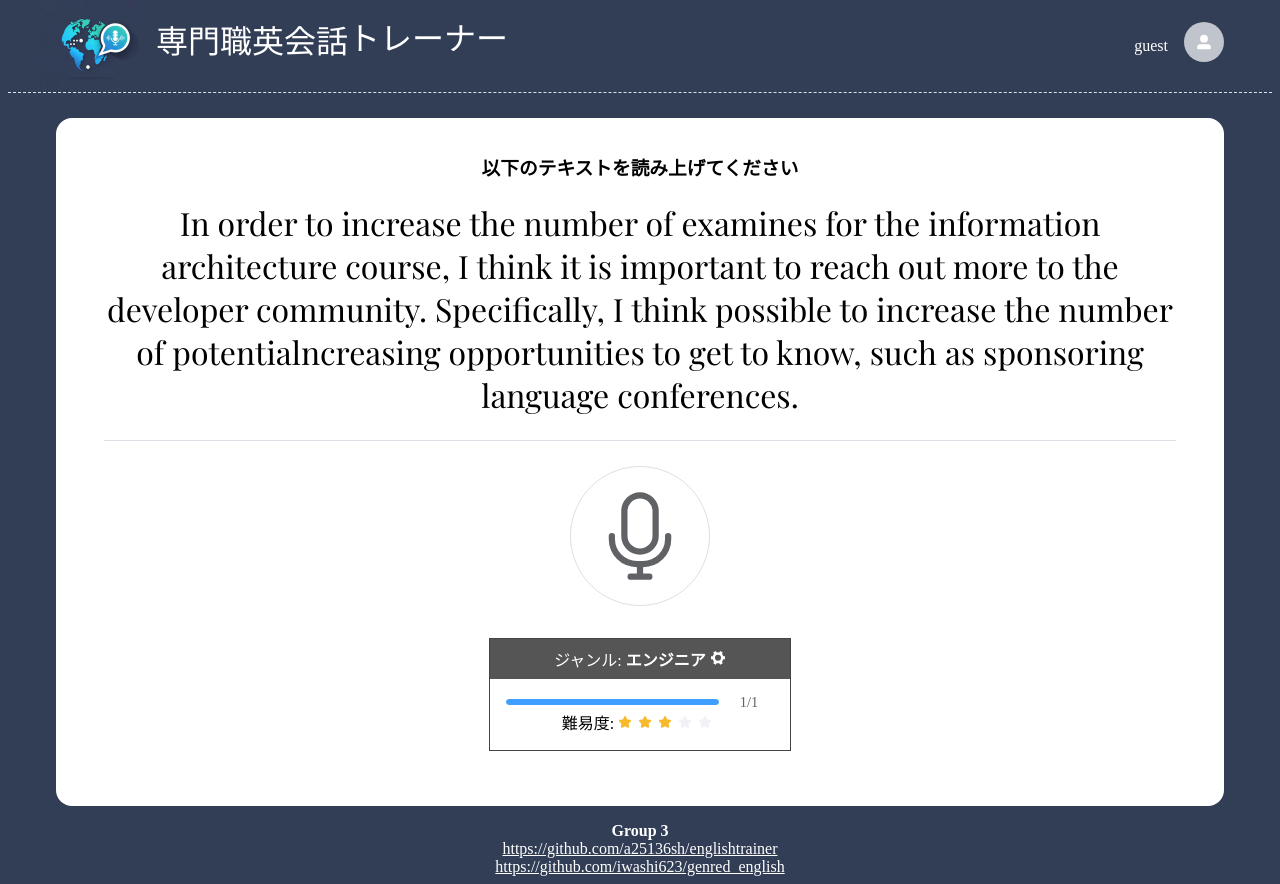
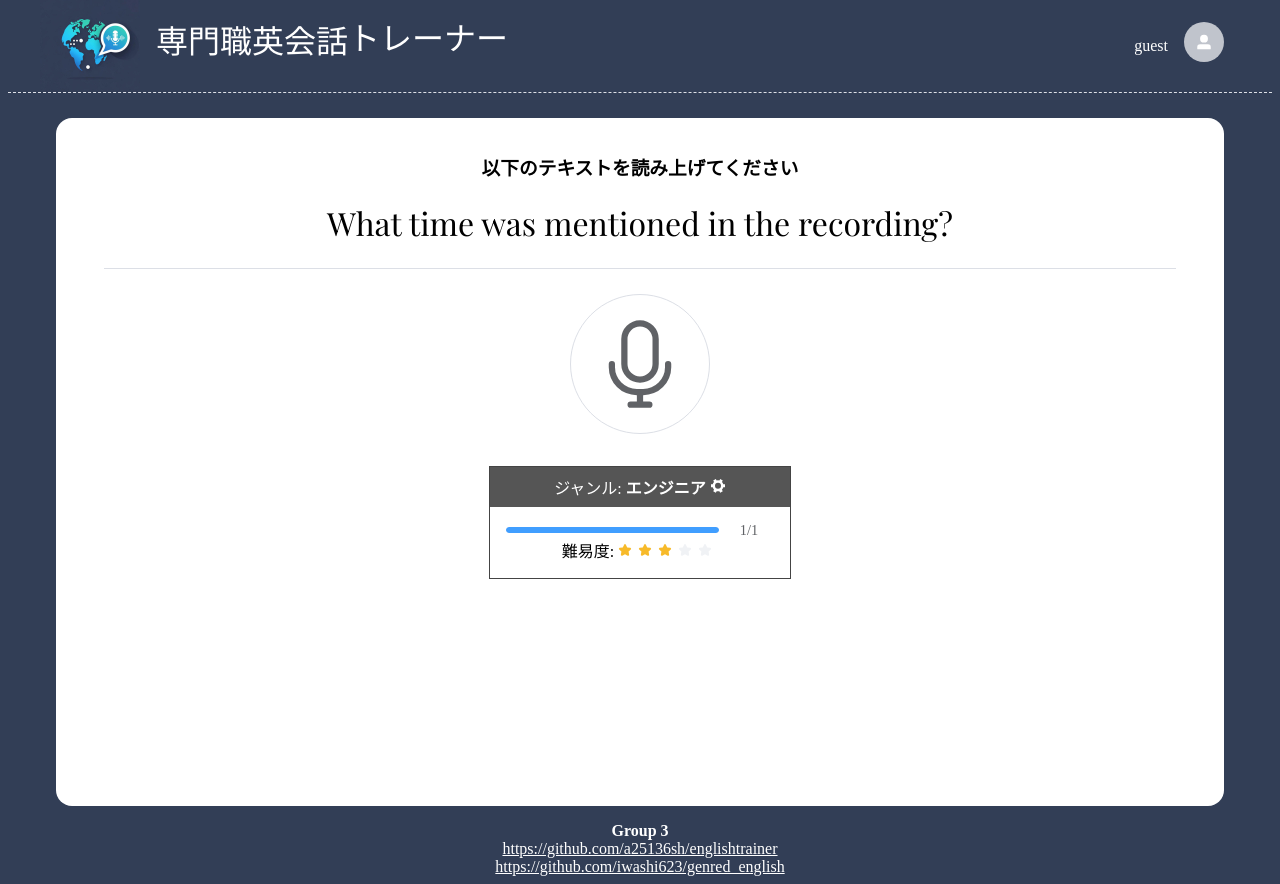
Before and after one commit to a25136sh/englishtrainer, a Vue app: page /try/1 in a window 1280 px wide. Built offline with nearby package versions, Linux system fonts and the light colour scheme; a web font is replaced by a local one.

Commit message:
rearch progress

```diff
--- a/src/App.vue
+++ b/src/App.vue
@@ -2,6 +2,7 @@
 import router from '@/router'
 import { RouterView } from 'vue-router'
 import { UserFilled } from '@element-plus/icons-vue'
+
 import { useUserStore } from './stores/user'
 
 const userStore = useUserStore()
--- /dev/null
+++ b/src/components/ProgressBox.vue
@@ -0,0 +1,37 @@
+<script setup lang="ts">
+import { ref } from 'vue'
+import { Tools } from '@element-plus/icons-vue'
+
+import { useProblemStore } from '@/stores/problem'
+
+const problemStore = useProblemStore()
+
+const difficulty = ref(Math.floor(Math.random() * 5))
+</script>
+
+<template>
+  <div class="property">
+    <div style="margin-bottom: 1em; background: #555; padding: 0.5em 0; color: #fff">
+      <span>ジャンル:</span>
+      <strong>
+        エンジニア
+        <el-icon><Tools /></el-icon>
+      </strong>
+    </div>
+    <el-progress
+      :percentage="(1 / problemStore.problems.length) * 100"
+      :format="() => `1/${problemStore.problems.length}`"
+      style="margin: 0 1em"
+    />
+    難易度: <el-rate v-model="difficulty" disabled size="small" />
+  </div>
+</template>
+
+<style scoped>
+.property {
+  margin: 2em auto 0;
+  width: 300px;
+  border: 1px solid #444;
+  padding: 0 0 1em 0;
+}
+</style>
--- a/src/router/index.ts
+++ b/src/router/index.ts
@@ -1,4 +1,5 @@
 import { createRouter, createWebHistory } from 'vue-router'
+
 import HomeView from '../views/HomeView.vue'
 import TrialView from '../views/TrialView.vue'
 import WaitingView from '@/views/WaitingView.vue'
--- a/src/stores/problem.ts
+++ b/src/stores/problem.ts
@@ -10,7 +10,7 @@ export const useProblemStore = defineStore('problem', () => {
     {
       id: 1,
       genre_id: 1,
-      text: 'In order to increase the number of examines for the information architecture course, I think it is important to reach out more to the developer community. Specifically, I think possible to increase the number of potentialncreasing opportunities to get to know, such as sponsoring language conferences.',
+      text: 'What time was mentioned in the recording?',
       answer_file_path: '/answers/problem_001.mp3',
       created_at: '2025-11-07T15:30:14',
     },
--- a/src/views/HomeView.vue
+++ b/src/views/HomeView.vue
@@ -1,5 +1,6 @@
 <script setup lang="ts">
 import { computed } from 'vue'
+
 import router from '@/router'
 import { useProblemStore } from '@/stores/problem'
 
--- a/src/views/ResultView.vue
+++ b/src/views/ResultView.vue
@@ -1,5 +1,7 @@
 <script setup lang="ts">
 import { computed, onMounted, ref } from 'vue'
+
+import ProgressBox from '@/components/ProgressBox.vue'
 
 const score = ref(0)
 const review = computed(() => {
@@ -23,13 +25,14 @@ onMounted(() => {
 
 <template>
   <div style="text-align: center">
-    <h3>回答結果</h3>
+    <h2>回答結果</h2>
     <el-progress type="dashboard" :percentage="score">
       <template #default="{ percentage }">
         <span class="percentage-value">{{ percentage }}</span>
         <span class="percentage-label">{{ review }}</span>
       </template>
     </el-progress>
+    <ProgressBox />
   </div>
 </template>
 
--- a/src/views/TrialView.vue
+++ b/src/views/TrialView.vue
@@ -1,14 +1,15 @@
 <script setup lang="ts">
 import { ref, computed } from 'vue'
 import { ElMessage } from 'element-plus'
-import { Check, Microphone, Tools } from '@element-plus/icons-vue'
+import { Check, Microphone } from '@element-plus/icons-vue'
 import axios from 'axios'
+
 import { useProblemStore } from '@/stores/problem'
 import router from '@/router'
+import ProgressBox from '@/components/ProgressBox.vue'
 
 const problemStore = useProblemStore()
 
-const difficulty = ref(Math.floor(Math.random() * 5))
 const text = computed(() => {
   return problemStore.problems[problemStore.index]?.text || ''
 })
@@ -90,29 +91,6 @@ const micOff = () => {
         <Check @click="micOff" />
       </el-icon>
     </el-button>
-    <div class="property">
-      <div style="margin-bottom: 1em; background: #555; padding: 0.5em 0; color: #fff">
-        <span>ジャンル:</span>
-        <strong>
-          エンジニア
-          <el-icon><Tools /></el-icon>
-        </strong>
-      </div>
-      <el-progress
-        :percentage="(1 / problemStore.problems.length) * 100"
-        :format="() => `1/${problemStore.problems.length}`"
-        style="margin: 0 1em"
-      />
-      難易度: <el-rate v-model="difficulty" disabled size="small" />
-    </div>
+    <ProgressBox />
   </div>
 </template>
-
-<style scoped>
-.property {
-  margin: 2em auto 0;
-  width: 300px;
-  border: 1px solid #444;
-  padding: 0 0 1em 0;
-}
-</style>
```
